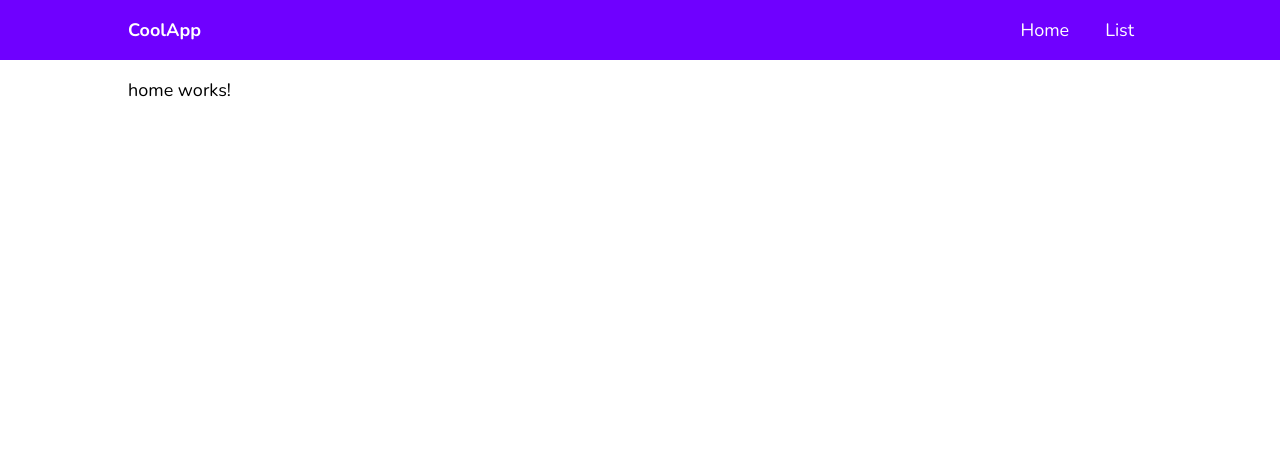
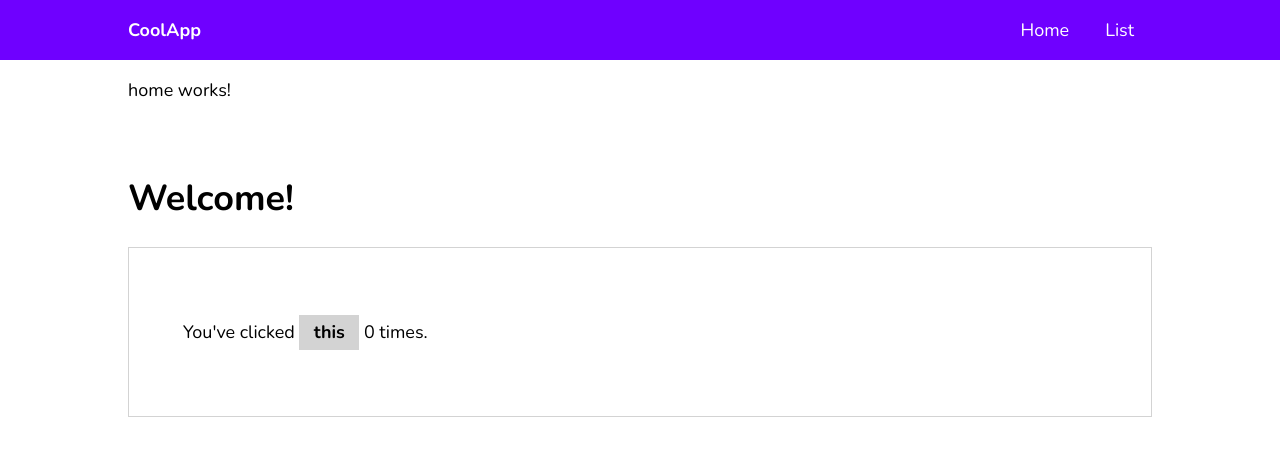
Before and after one commit to kashankingdomvision/myapp, an Angular app: page / in a window 1280 px wide. Shown: the top 456 px of the page. Built offline with nearby package versions, Linux system fonts and the light colour scheme.

Commit message:
click event

```diff
--- a/src/app/home/home.component.html
+++ b/src/app/home/home.component.html
@@ -1 +1,6 @@
 <p>home works!</p>
+<h1>Welcome!</h1>
+
+<div class="play-container">
+    <p>You've clicked <span (click)="countClick()">this</span> {{ clickCounter }} times.</p>
+</div>
--- a/src/app/home/home.component.ts
+++ b/src/app/home/home.component.ts
@@ -7,9 +7,18 @@ import { Component, OnInit } from '@angular/core';
 })
 export class HomeComponent implements OnInit {
 
-  constructor() { }
+  clickCounter: number = 0;
 
-  ngOnInit(): void {
+  constructor() {
+    console.log("Constructor loads");
+  }
+
+  ngOnInit() {
+    console.log("Home Component loads");
+  }
+
+  countClick() {
+    this.clickCounter++;
   }
 
 }
--- a/src/styles.css
+++ b/src/styles.css
@@ -47,3 +47,21 @@ header nav ul li a:hover {
 h1 {
 	margin-top: 2em;
 }
+
+span {
+	font-weight: bold;
+	background: lightgray;
+	padding: .3em .8em;
+	cursor: pointer;
+}
+
+.play-container {
+	padding: 3em;
+	border: 1px solid lightgray;
+	margin-bottom: 1em;
+}
+
+.play-container input {
+	padding: 1em;
+	margin-bottom: 2em;
+}
```
